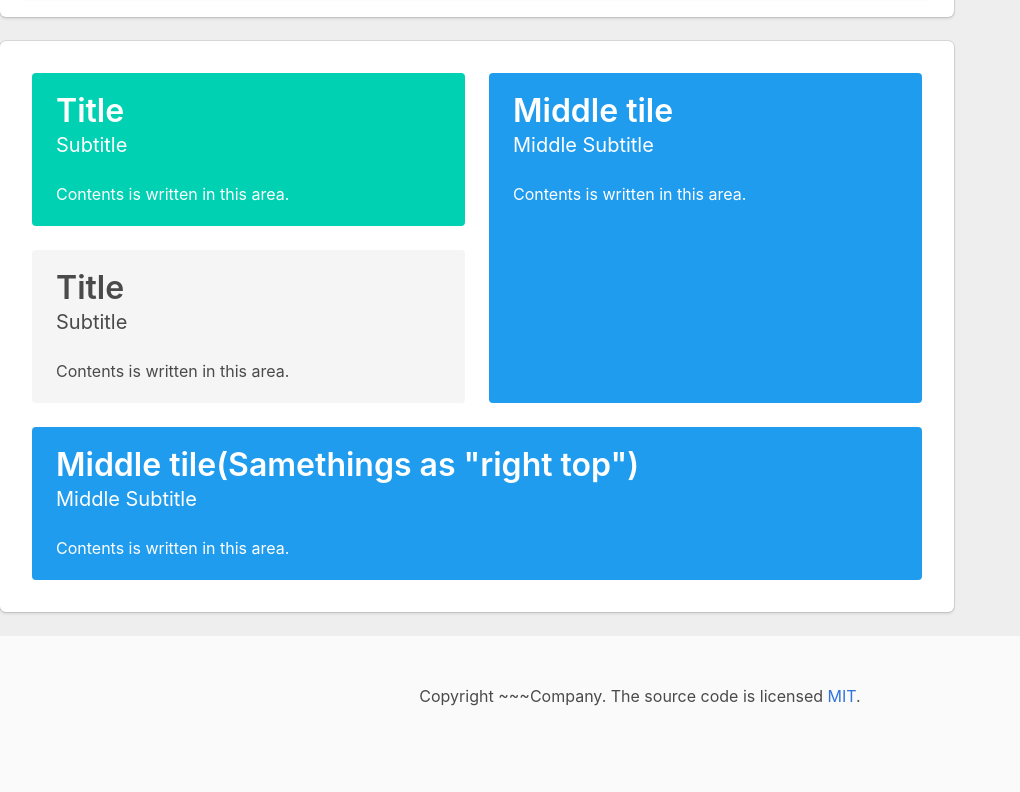
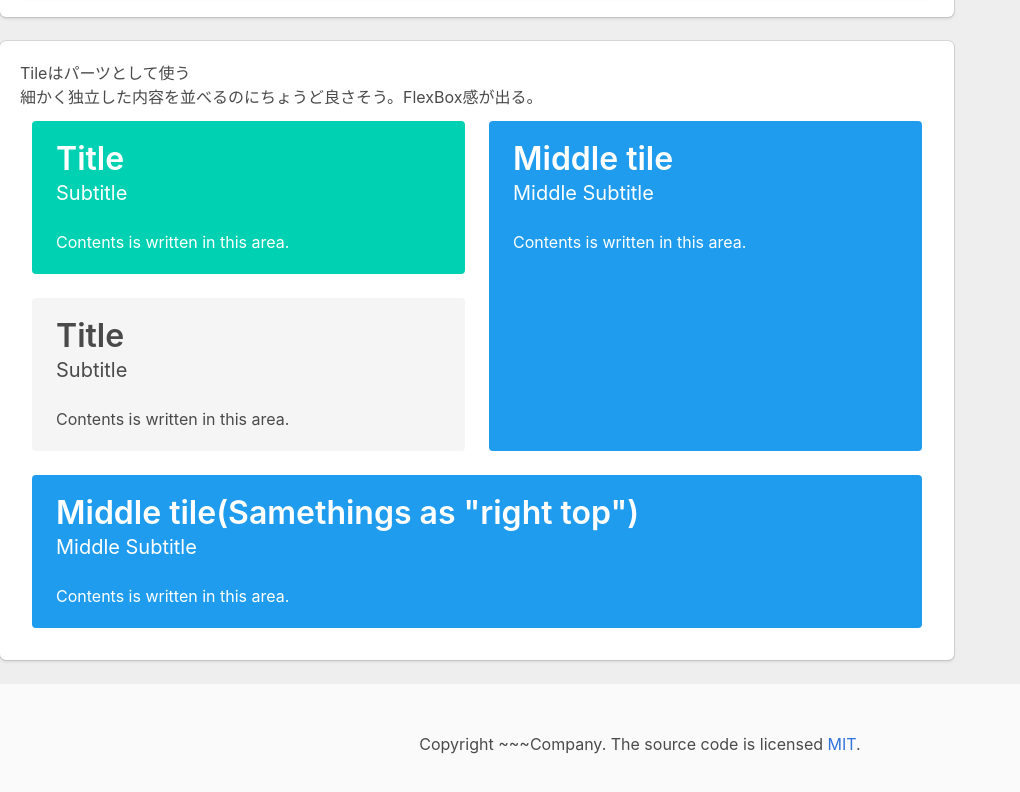
Before and after one commit to somurieengieer/bulma-sample, a plain HTML site: page index.html in a window 1280 px wide. Shown: the part 2137-2929 px from the top of the page, without its empty margins (0-1020 px from the left). Drawn offline with nearby package versions, Linux system fonts and the light colour scheme; a web font is replaced by a local one.

Commit message:
Tile説明を追記

```diff
--- a/index.html
+++ b/index.html
@@ -159,6 +159,8 @@
     </section>
 
     <section class="box">
+      <h1>Tileはパーツとして使う</h1>
+      <p>細かく独立した内容を並べるのにちょうど良さそう。FlexBox感が出る。</p>
       <div class="tile">
         <div class="tile is-parent is-vertical">
           <article class="tile is-child notification is-primary">
```
